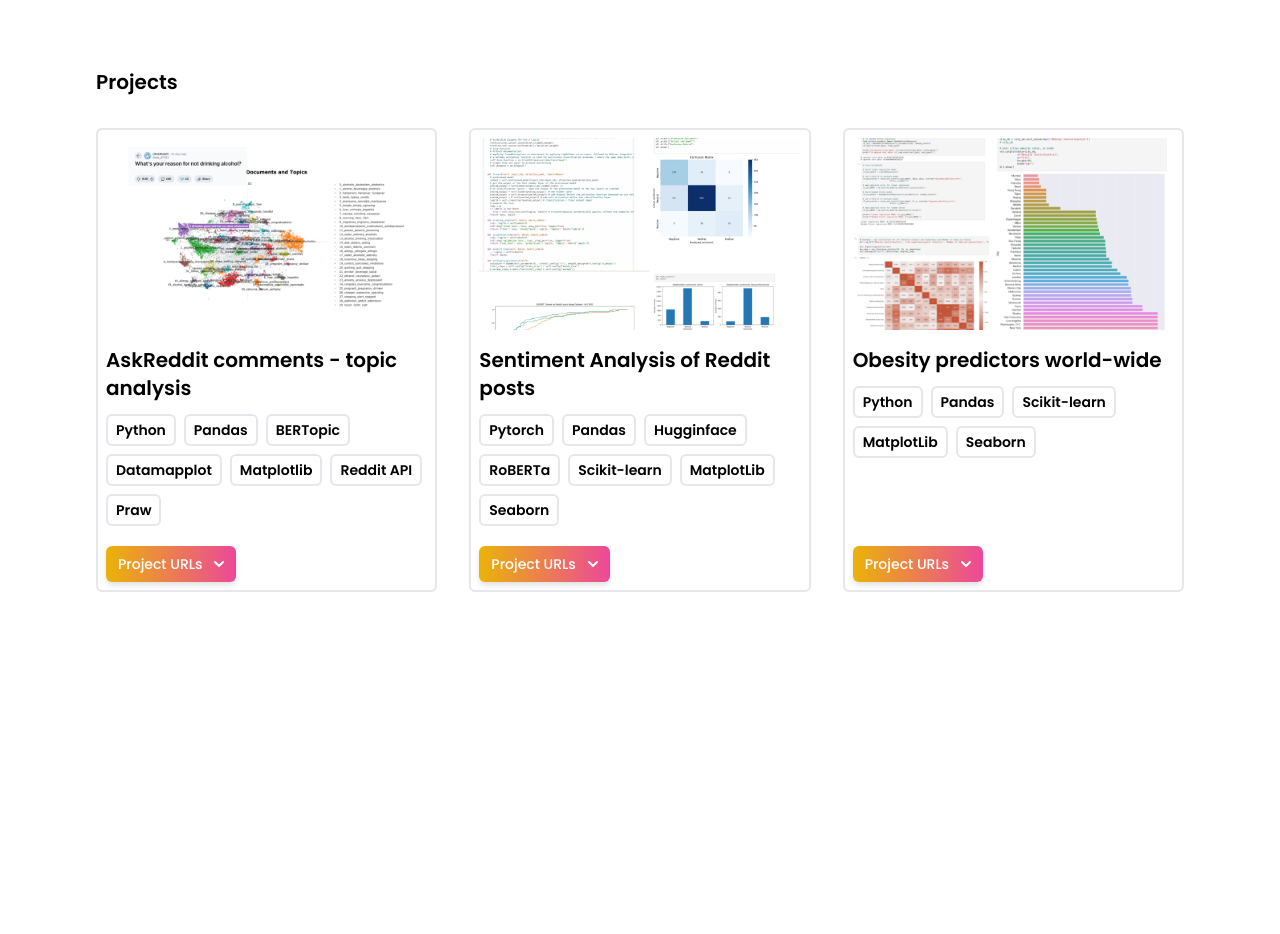
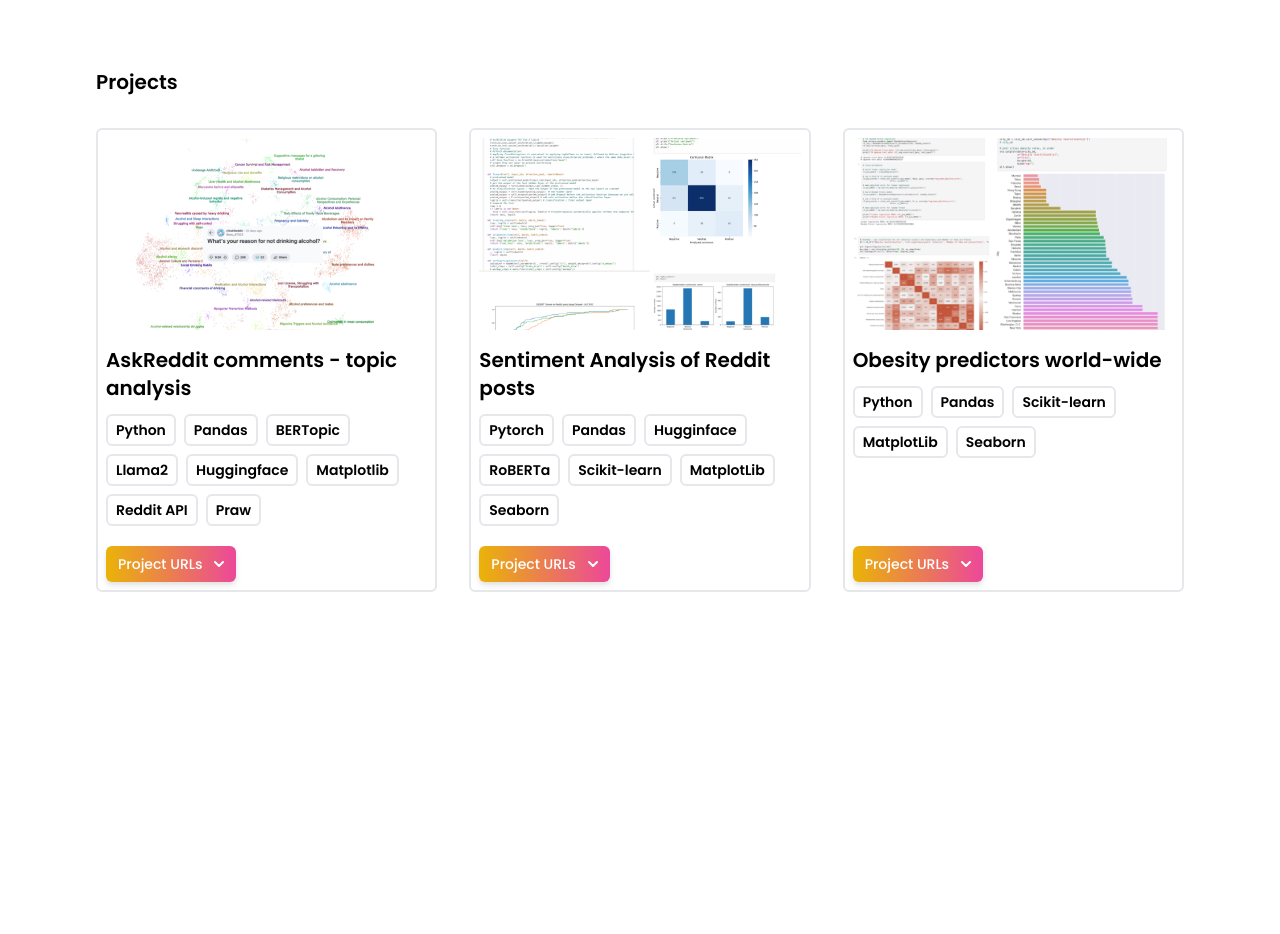
Before and after one commit to andrea-mar/ds-portfolio, a React (Vite) app: page / in a window 1280 px wide. Shown: the part 1620-2554 px from the top of the page. Built offline with nearby package versions, Linux system fonts and the light colour scheme.

Commit message:
added llama2 topics notebook

```diff
--- a/src/data/portfolio.js
+++ b/src/data/portfolio.js
@@ -1,13 +1,14 @@
 export default [
     {
         title: 'AskReddit comments - topic analysis',
-        imgUrl: 'assets/askreddit_not_drinking_alcohol.png',
-        stack:['Python', 'Pandas', 'BERTopic', 'Datamapplot', 'Matplotlib', 'Reddit API', 'Praw'],
+        imgUrl: 'assets/askreddit_bertopic_llama2.png',
+        stack:['Python', 'Pandas', 'BERTopic', 'Llama2','Huggingface', 'Matplotlib', 'Reddit API', 'Praw'],
         link: '',
         links: [
                 {'Comments extraction with Praw notebook': 'https://github.com/andrea-mar/askreddit_topicanalysis/blob/main/1_get_redditpost_comments.ipynb'},
                 {'Text cleaning notebook': 'https://github.com/andrea-mar/askreddit_topicanalysis/blob/main/2_reddit_comments_text_clean.ipynb'},
-                {'Topic analysis and visualizations notebook': 'https://github.com/andrea-mar/askreddit_topicanalysis/blob/main/3_bertopic_askreddit_comments.ipynb'}
+                {'Topic analysis and visualizations notebook': 'https://github.com/andrea-mar/askreddit_topicanalysis/blob/main/3a_bertopic_askreddit_comments.ipynb'},
+                {'Topics with Llama2 notebook': 'https://github.com/andrea-mar/askreddit_topicanalysis/blob/main/3b_bertopic_askreddit_comments_Llama2.ipynb'}
             ]
 
     },
```
Also changed, not shown: public/assets/askreddit_bertopic_llama2.png (added), 1 other file (tests, documents, lock files or other folders).
